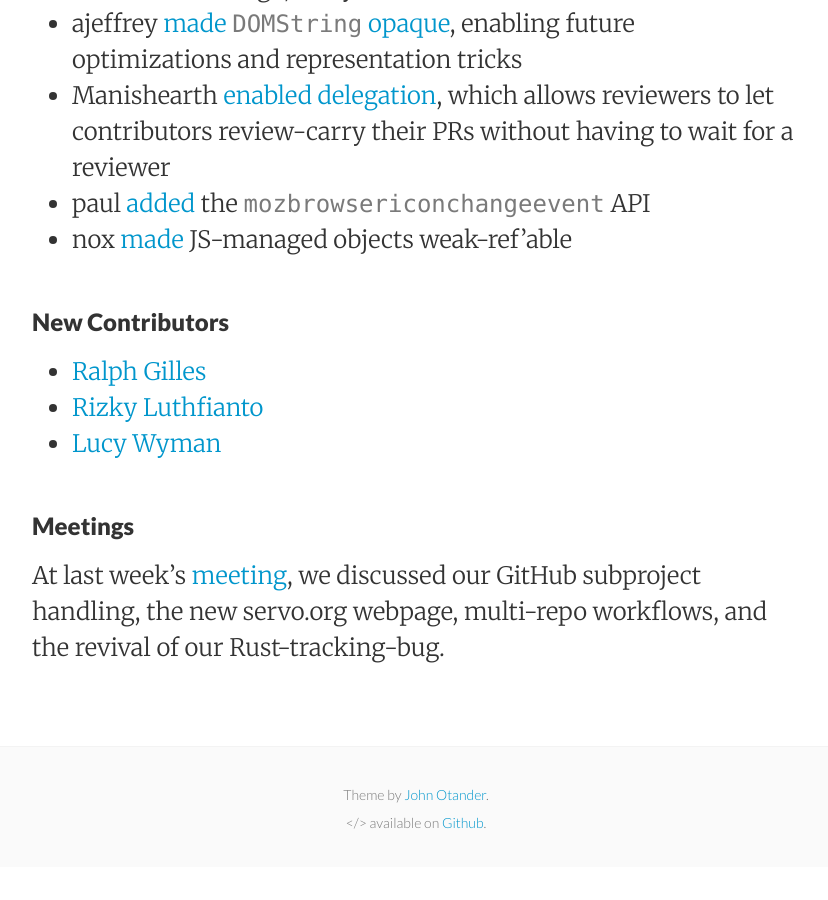
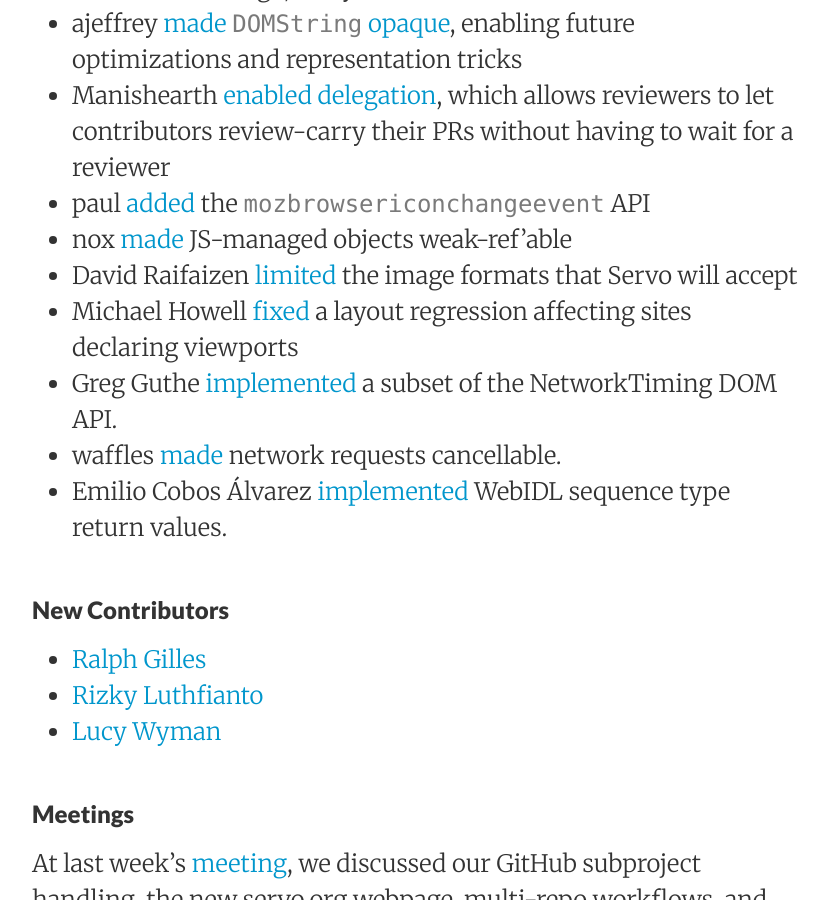
Before and after one commit to servo/blog.servo.org, a Jekyll site: the page built from _posts/2015-11-16-twis-42.md, in a window 1280 px wide and 900 px high, scrolled down 1499 px. Shown: the whole window, without its empty margins (224-1052 px from the left). Built offline with Jekyll 4.4.1, drawn with Linux system fonts in a browser that asks for light colours; before the commit the page ends 2366 px from its top, so only the background shows below that.

Commit message:
Update 2015-11-16-twis-42.md

```diff
--- a/_posts/2015-11-16-twis-42.md
+++ b/_posts/2015-11-16-twis-42.md
@@ -24,6 +24,11 @@
  - Manishearth [enabled delegation](https://github.com/servo/saltfs/pull/161), which allows reviewers to let contributors review-carry their PRs without having to wait for a reviewer
  - paul [added](https://github.com/servo/servo/pull/8449) the `mozbrowsericonchangeevent` API
  - nox [made](https://github.com/servo/servo/pull/8147) JS-managed objects weak-ref'able
+ - David Raifaizen [limited](https://github.com/servo/servo/pull/8503) the image formats that Servo will accept
+ - Michael Howell [fixed](https://github.com/servo/servo/pull/8538) a layout regression affecting sites declaring viewports
+ - Greg Guthe [implemented](https://github.com/servo/servo/pull/7242) a subset of the NetworkTiming DOM API.
+ - waffles [made](https://github.com/servo/servo/pull/7844) network requests cancellable.
+ - Emilio Cobos Álvarez [implemented](https://github.com/servo/servo/pull/8412) WebIDL sequence type return values.
 
 ###New Contributors
 
```
